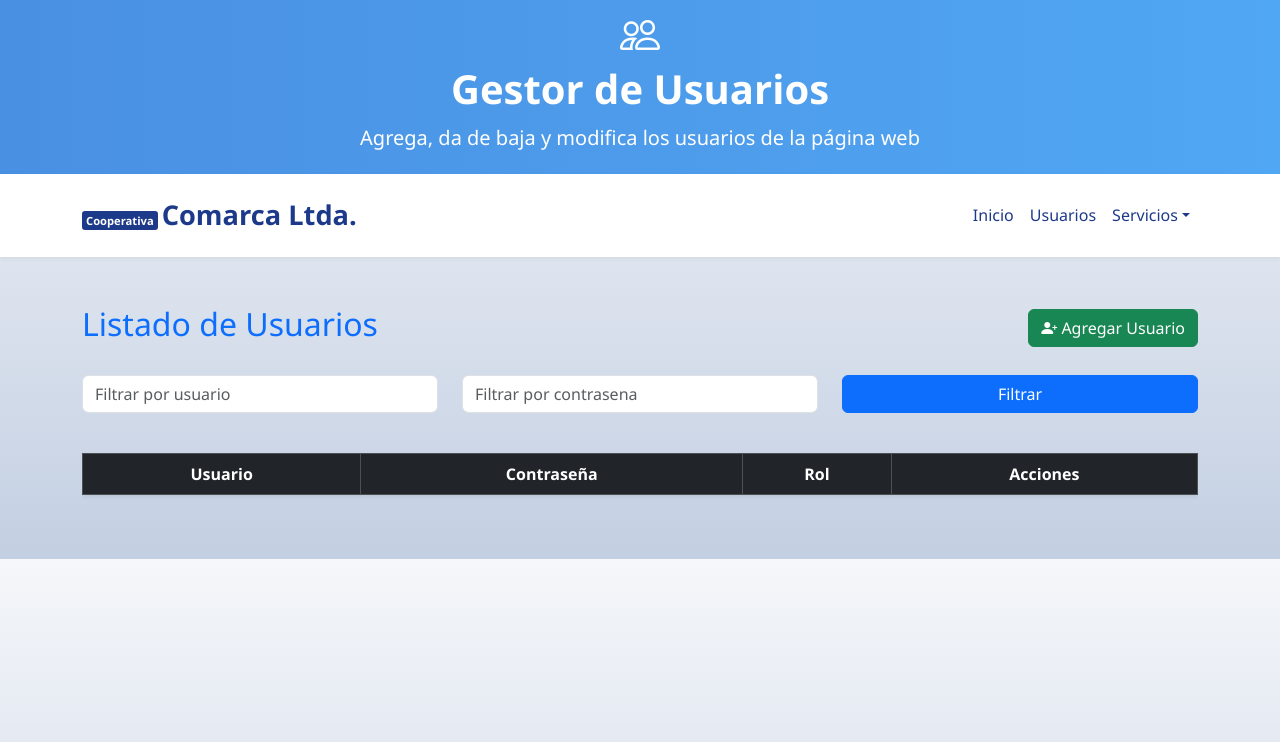
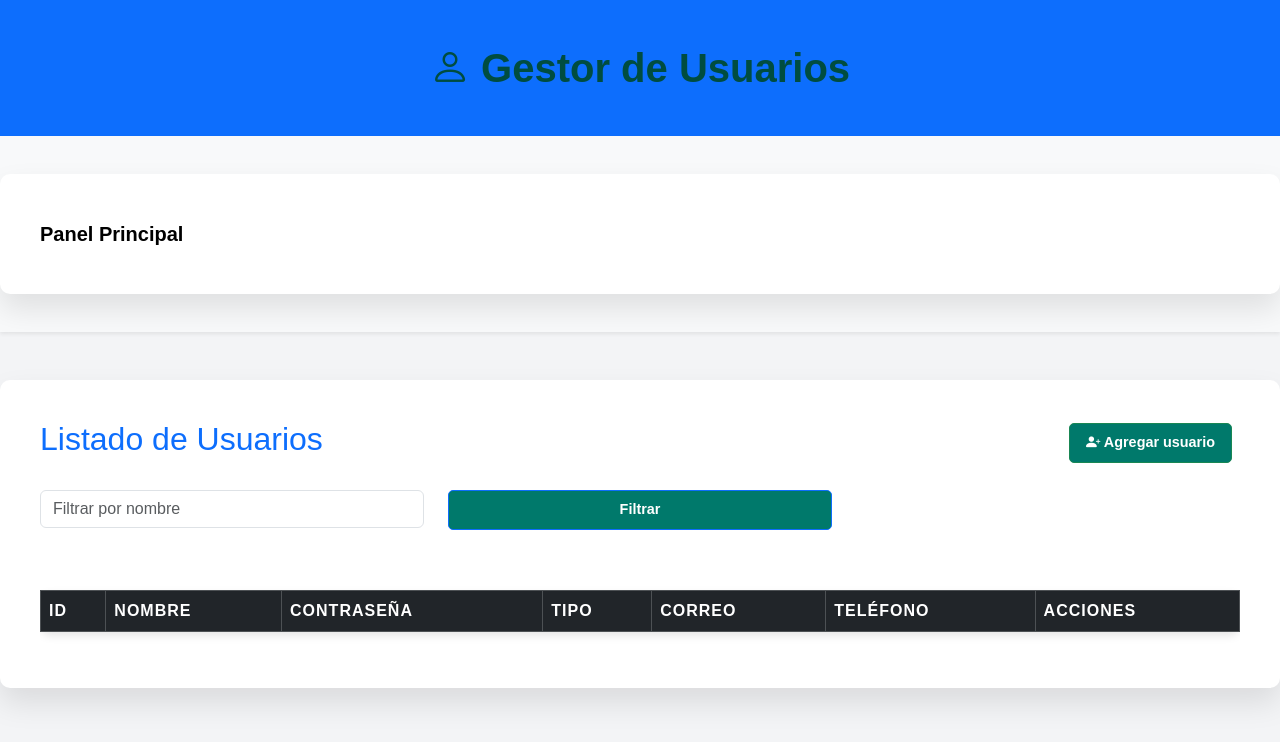
Before and after one commit to Jean-Pierre001/Proyecto_ConsejoEscuela, a PHP site: page /usuarios/usuarios.php in a window 1280 px wide. Shown: the top 742 px of the page. Run offline with PHP 8.4, Linux system fonts and the light colour scheme; data that the repository does not hold is empty.

Commit message:
se agrego la logica de ususarios y ya funciona el login

```diff
--- /dev/null
+++ b/usuarios/estilos/usuario.css
@@ -0,0 +1,163 @@
+
+/* Reset de márgenes y paddings */
+* {
+    margin: 0;
+    padding: 0;
+    box-sizing: border-box;
+}
+
+/* General */
+body {
+    font-family: 'Arial', sans-serif;
+    background-color: #f3f4f6;
+    color: #333;
+    padding: 0;
+    margin: 0;
+}
+
+h1 {
+    font-size: 2.5rem;
+    color: #004d40;
+    text-align: center;
+    margin: 20px 0;
+    font-weight: bold;
+}
+
+/* Contenedor principal */
+.container {
+    width: 100%;
+    max-width: 1400px;
+    margin: 30px auto;
+    background-color: white;
+    padding: 40px;
+    border-radius: 10px;
+    box-shadow: 0 15px 30px rgba(0, 0, 0, 0.1);
+}
+
+/* Botón Agregar Socio */
+.add-button-container {
+    text-align: right;
+    margin-bottom: 20px;
+}
+
+.btn {
+    display: inline-block;
+    padding: 12px 24px;
+    background-color: #00796b;
+    color: white;
+    text-decoration: none;
+    border-radius: 5px;
+    font-size: 1rem;
+    font-weight: bold;
+    transition: background-color 0.3s ease, transform 0.2s ease;
+}
+
+.btn:hover {
+    background-color: #004d40;
+    transform: scale(1.05);
+}
+
+/* Botón Agregar */
+.btn-agregar {
+    background-color: #0288d1;
+}
+
+.btn-agregar:hover {
+    background-color: #01579b;
+}
+
+/* Tabla */
+.table-responsive {
+    overflow-x: auto;
+}
+
+table {
+    width: 100%;
+    border-collapse: collapse;
+    background-color: #ffffff;
+    border-radius: 10px;
+    box-shadow: 0 4px 8px rgba(0, 0, 0, 0.1);
+    margin-top: 20px;
+}
+
+th, td {
+    padding: 20px 24px;
+    text-align: left;
+    font-size: 1rem;
+}
+
+th {
+    background-color: #00796b;
+    color: white;
+    font-weight: bold;
+    text-transform: uppercase;
+    letter-spacing: 1px;
+}
+
+td {
+    background-color: #f9f9f9;
+    color: #555;
+}
+
+/* Alternancia de filas */
+tr:nth-child(even) {
+    background-color: #f1f1f1;
+}
+
+tr:hover {
+    background-color: #e0f7fa;
+}
+
+/* Botones de acción */
+.btn {
+    padding: 8px 16px;
+    font-size: 0.9rem;
+    text-decoration: none;
+    border-radius: 5px;
+    margin-right: 8px;
+}
+
+.btn-ver {
+    background-color: #0288d1;
+}
+
+.btn-ver:hover {
+    background-color: #01579b;
+}
+
+.btn-editar {
+    background-color: #388e3c;
+}
+
+.btn-editar:hover {
+    background-color: #2c6c2e;
+}
+
+.btn-eliminar {
+    background-color: #d32f2f;
+}
+
+.btn-eliminar:hover {
+    background-color: #b71c1c;
+}
+
+/* Responsive */
+@media (max-width: 768px) {
+    .container {
+        width: 90%;
+        padding: 15px;
+    }
+
+    h1 {
+        font-size: 1.8rem;
+    }
+
+    .btn {
+        padding: 10px 20px;
+        font-size: 0.9rem;
+    }
+
+    th, td {
+        padding: 10px 15px;
+    }
+}
--- a/usuarios/usuarios.php
+++ b/usuarios/usuarios.php
@@ -1,27 +1,19 @@
 <?php
 require_once '../baseDatos/conexion.php';
 
-$usuario = isset($_POST['id_usuario']) ? $_POST['id_usuario'] : '';
-$contrasena = isset($_POST['contrasena']) ? $_POST['contrasena'] : '';
+$nombre = isset($_POST['nombre']) ? $_POST['nombre'] : '';
 
-$sql = "SELECT id_usuario, nombre, contrasena, tipo FROM usuarios WHERE 1=1";
+$sql = "SELECT id_usuario, nombre, contrasena, tipo, correo, telefono FROM usuarios WHERE 1=1";
 
-// Filtrar por usuario si se ha ingresado un usuario
-if ($usuario) {
-    $sql .= " AND usuario LIKE :usuario";
+if ($nombre) {
+    $sql .= " AND nombre LIKE :nombre";
 }
-
-// Agregar orden alfabético por usuario y apellido si no hay filtros
-$sql .= " ORDER BY usuario"; // Esto asegura que los Usuarios se ordenen alfabéticamente por su usuario y apellido
 
 try {
     $stmt = $pdo->prepare($sql);
-
-    // Enlazar los parámetros si se han proporcionado
-    if ($usuario) {
-        $stmt->bindValue(':usuario', '%' . $usuario . '%');
+    if ($nombre) {
+        $stmt->bindValue(':nombre', $nombre . '%');
     }
-
     $stmt->execute();
 } catch (PDOException $e) {
     die("Error al consultar la base de datos: " . $e->getMessage());
@@ -32,107 +24,21 @@ try {
 <html lang="es">
 <head>
   <meta charset="UTF-8">
-  <meta name="viewport" content="width=device-width, initial-scale=1.0">
   <title>Listado de Usuarios</title>
   <link href="https://cdn.jsdelivr.net/npm/bootstrap@5.3.3/dist/css/bootstrap.min.css" rel="stylesheet">
   <link rel="stylesheet" href="https://cdn.jsdelivr.net/npm/bootstrap-icons@1.10.5/font/bootstrap-icons.css">
-  <style>
-    body {
-      background: linear-gradient(180deg, #f5f7fa 0%, #c3cfe2 100%);
-      font-family: 'Segoe UI', sans-serif;
-    }
+  <link rel="stylesheet" href="estilos/usuario.css"> <!-- Asegúrate de tener este archivo -->
 
-    header {
-      background: linear-gradient(90deg, #4A90E2, #50A7F3);
-      padding: 5px 0;
-      color: white;
-      text-align: center;
-      box-shadow: 0 4px 16px rgba(0, 0, 0, 0.15);
-    }
+</head>
+<body>
 
-    header h1 {
-      font-size: 2.5rem;
-      font-weight: bold;
-      margin-bottom: 10px;
-    }
-
-    header i {
-      font-size: 2rem;
-    }
-
-    .navbar {
-      transition: all 0.3s ease;
-      background-color: white;
-      padding-top: 1rem;
-      padding-bottom: 1rem;
-      box-shadow: 0 2px 5px rgba(0, 0, 0, 0.05);
-    }
-
-    .navbar.shrink {
-      padding-top: 0.3rem;
-      padding-bottom: 0.3rem;
-    }
-
-    .navbar-brand {
-      font-weight: bold;
-      font-size: 1.7rem;
-      color: #1d3a8a;
-    }
-
-    .navbar-brand span {
-      font-size: 0.7rem;
-      background-color: #1d3a8a;
-      color: white;
-      padding: 2px 4px;
-      border-radius: 3px;
-      margin-right: 4px;
-    }
-
-    .nav-link {
-      color: #1d3a8a !important;
-      font-weight: 500;
-    }
-
-    .nav-link:hover,
-    .nav-item.dropdown:hover .nav-link {
-      color: #f6b800 !important;
-    }
-
-    .dropdown-menu {
-      border: none;
-      box-shadow: 0 4px 10px rgba(0, 0, 0, 0.1);
-    }
-  </style>
-</head>
-<body class="bg-light">
-
-  <header>
-    <i class="bi bi-people fs-1"></i>
-    <h1>Gestor de Usuarios</h1>
-    <p class="lead">Agrega, da de baja y modifica los usuarios de la página web</p>
+<header class="text-white bg-primary p-4 text-center">
+  <h1><i class="bi bi-person"></i> Gestor de Usuarios</h1>
 </header>
 
-  <nav id="mainNavbar" class="navbar navbar-expand-lg sticky-top">
+<nav class="navbar navbar-expand-lg sticky-top navbar-light bg-light shadow-sm">
   <div class="container">
-      <a class="navbar-brand" href="../index.php">
-        <span>Cooperativa</span>Comarca Ltda.
-      </a>
-      <button class="navbar-toggler" type="button" data-bs-toggle="collapse" data-bs-target="#navbarNav">
-        <span class="navbar-toggler-icon"></span>
-      </button>
-      <div class="collapse navbar-collapse justify-content-end" id="navbarNav">
-        <ul class="navbar-nav">
-          <li class="nav-item"><a class="nav-link" href="Usuarios.php">Inicio</a></li>
-          <li class="nav-item"><a class="nav-link" href="../usuarios/usuarios.php">Usuarios</a></li>
-          <li class="nav-item dropdown">
-            <a class="nav-link dropdown-toggle" role="button" data-bs-toggle="dropdown">Servicios</a>
-            <ul class="dropdown-menu">
-              <li><a class="dropdown-item" href="../folders.php">Gestión de carpetas</a></li>
-              <li><a class="dropdown-item" href="../contable.php">Gestión contable</a></li>
-            </ul>
-          </li>
-        </ul>
-      </div>
+    <a class="navbar-brand" href="../index.php"><strong>Panel Principal</strong></a>
   </div>
 </nav>
 
@@ -140,18 +46,15 @@ try {
   <div class="d-flex justify-content-between align-items-center mb-4">
     <h2 class="text-primary">Listado de Usuarios</h2>
     <a href="agregarUsuario.php" class="btn btn-success">
-        <i class="bi bi-person-plus-fill"></i> Agregar Usuario
+      <i class="bi bi-person-plus-fill"></i> Agregar usuario
     </a>
   </div>
 
-    <!-- Filtro por usuario y contrasena -->
+  <!-- Formulario de búsqueda -->
   <form method="POST" class="mb-4">
     <div class="row">
       <div class="col-md-4 mb-3">
-          <input type="text" name="usuario" class="form-control" placeholder="Filtrar por usuario" value="<?= htmlspecialchars($usuario) ?>">
-        </div>
-        <div class="col-md-4 mb-3">
-          <input type="text" name="contrasena" class="form-control" placeholder="Filtrar por contrasena" value="<?= htmlspecialchars($contrasena) ?>">
+        <input type="text" name="nombre" class="form-control" placeholder="Filtrar por nombre" value="<?= htmlspecialchars($nombre) ?>">
       </div>
       <div class="col-md-4 mb-3">
         <button type="submit" class="btn btn-primary w-100">Filtrar</button>
@@ -160,28 +63,31 @@ try {
   </form>
 
   <div class="table-responsive">
-      <table class="table table-striped table-hover table-bordered align-middle shadow-sm">
-        <thead class="table-dark text-center">
+    <table class="table table-bordered table-hover align-middle text-center">
+      <thead class="table-dark">
         <tr>
-            <th>Usuario</th>
+          <th>ID</th>
+          <th>Nombre</th>
           <th>Contraseña</th>
-            <th>Rol</th>
+          <th>Tipo</th>
+          <th>Correo</th>
+          <th>Teléfono</th>
           <th>Acciones</th>
         </tr>
       </thead>
-        <tbody class="text-center">
+      <tbody>
         <?php while ($row = $stmt->fetch(PDO::FETCH_ASSOC)): ?>
           <tr>
-              <td><?= htmlspecialchars($row['usuario']) ?></td>
+            <td><?= htmlspecialchars($row['id_usuario']) ?></td>
+            <td><?= htmlspecialchars($row['nombre']) ?></td>
             <td><?= htmlspecialchars($row['contrasena']) ?></td>
-              <td><?= htmlspecialchars($row['rol']) ?></td>
+            <td><?= htmlspecialchars($row['tipo']) ?></td>
+            <td><?= htmlspecialchars($row['correo']) ?></td>
+            <td><?= htmlspecialchars($row['telefono']) ?></td>
             <td>
-                <a href="editarUsuario.php?id=<?= $row['id_usuario'] ?>" class="btn btn-warning btn-sm me-1">
-                  <i class="bi bi-pencil-fill"></i>
-                </a>
-                <a href="eliminarUsuario.php?id=<?= $row['id_usuario'] ?>" class="btn btn-danger btn-sm">
-                  <i class="bi bi-trash-fill"></i>
-                </a>
+              <a href="verUsuario.php?id_usuario=<?= $row['id_usuario'] ?>" class="btn btn-info btn-sm"><i class="bi bi-eye-fill"></i></a>
+              <a href="editarUsuario.php?id_usuario=<?= $row['id_usuario'] ?>" class="btn btn-warning btn-sm"><i class="bi bi-pencil-fill"></i></a>
+              <a href="eliminarUsuario.php?id_usuario=<?= $row['id_usuario'] ?>" class="btn btn-danger btn-sm"><i class="bi bi-trash-fill"></i></a>
             </td>
           </tr>
         <?php endwhile; ?>
@@ -190,17 +96,6 @@ try {
   </div>
 </div>
 
-    <!-- Scripts -->
 <script src="https://cdn.jsdelivr.net/npm/bootstrap@5.3.3/dist/js/bootstrap.bundle.min.js"></script>
-  <script>
-    const navbar = document.getElementById('mainNavbar');
-    window.addEventListener('scroll', function () {
-      if (window.scrollY > 100) {
-        navbar.classList.add('shrink');
-      } else {
-        navbar.classList.remove('shrink');
-      }
-    });
-  </script>
 </body>
 </html>
--- a/vereficar_login.php
+++ b/vereficar_login.php
@@ -1,12 +1,7 @@
 <?php
 
-// jean recorda algo esta cosa tiene una medidad de seguridad llamada hash que cifra la contraseña dentro del sistema para mas seguridad
-// a la hora de crear el "crear_usuario" tienes que ponerle para que te cifre la contraseña con "$password_hash()" asi te la cifra
 session_start();
 require_once 'baseDatos/conexion.php';
-
-
-
 
 if ($_SERVER["REQUEST_METHOD"] === "POST") {
     $usuario = trim($_POST["usuario"]);
```
Also changed, not shown: usuarios/agregarUsuario.php (+58 -43 lines), usuarios/editarUsuario.php (+106 -0 lines), usuarios/eliminarUsuario.php (+20 -0 lines), usuarios/estilos/agregarUsuario.css (added, +79 -0 lines), usuarios/estilos/editarUsuario.css (added, +103 -0 lines). Lines whose indentation alone changed are shown as unchanged.
